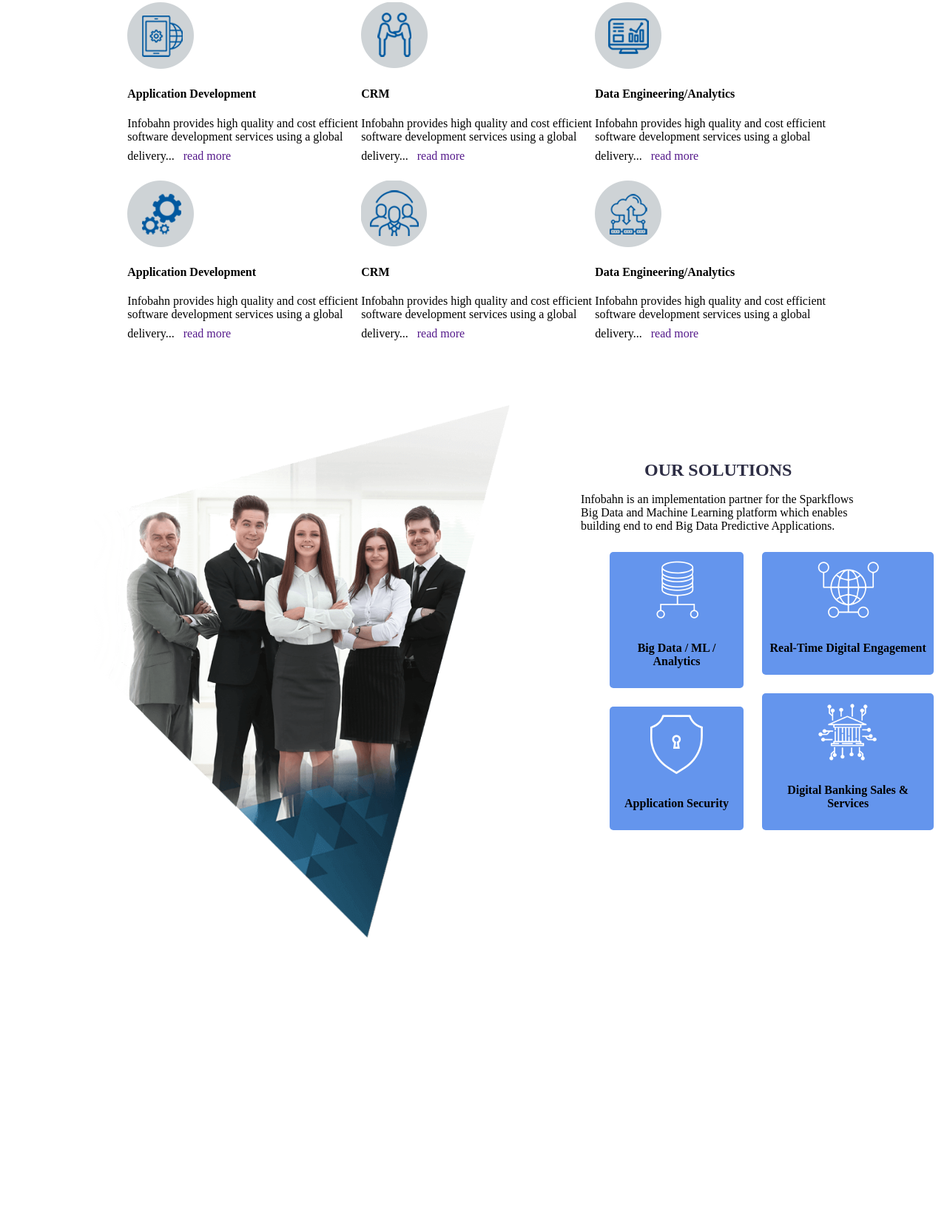
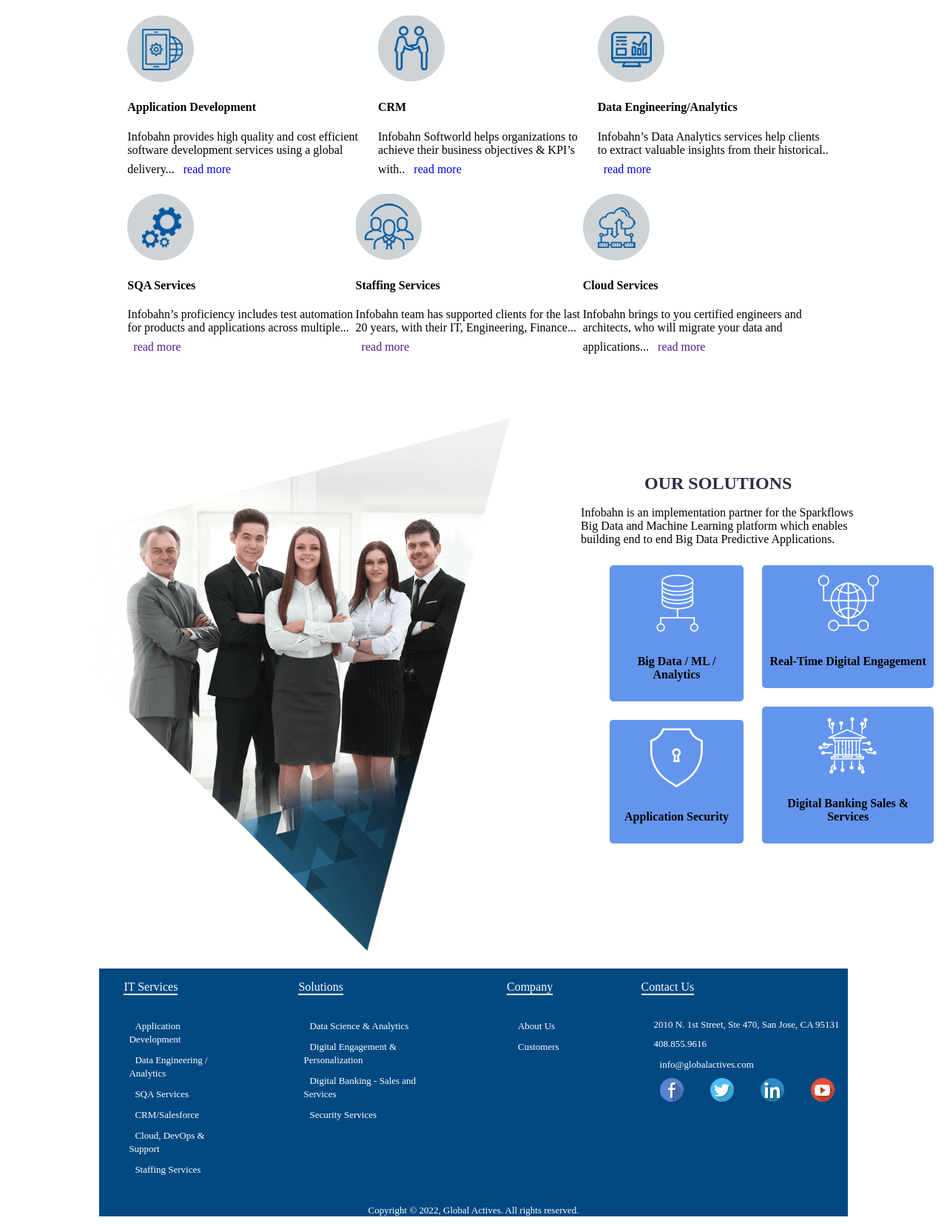
Before and after one commit to sameerkalyan/GlobalActives, a plain HTML site: page index.html in a window 1280 px wide. Shown: the part 506-2163 px from the top of the page at 74% size. Before the commit the page ends 1785 px from the top, so only its background shows below. Drawn offline with Linux system fonts and the light colour scheme.

Commit message:
Update index.html

```diff
--- a/index.html
+++ b/index.html
@@ -5,28 +5,64 @@
     <meta http-equiv="X-UA-Compatible" content="IE=edge">
     <meta name="viewport" content="width=device-width, initial-scale=1.0">
     <link rel="stylesheet" href="/css/style.css">
+    <link rel="preconnect" href="https://fonts.googleapis.com">
+    <link rel="preconnect" href="https://fonts.gstatic.com" crossorigin>
+    <link href="https://fonts.googleapis.com/css2?family=Poppins:wght@300&display=swap" rel="stylesheet">
     <title>Global Actives</title>
 </head>
 <body class="main-container">
 
     <header class="header">
+
         <nav>
+            <div class="logo-c">
+                <img src="/images/logo-blog.png" alt="">
+            </div>
 
-            <div class="logo-c">
-                <img src="/images/logo.png" alt="">
-            </div>
             <div class="links">
-                    <a href=""> ABOUT US </a>
-                    <a href=""> IT SERVICES </a>
-                    <a href=""> SOLUTIONS </a>
-                    <a href=""> CAREERS </a>
-                    <a href=""> CUSTOMERS </a>
-                    <a href=""> CONTACT US </a>
+                <ul>
+                   <li> <a href="/html/aboutUs.html">  ABOUT US  </a> </li>
+                   <div class="main-item">
+                        <li> <a href="" class="main-link">  IT SERVICES  </a>
+                            <div class="sub-items">
+                                <a href="/html/applicationDev.html">Application Development</a>
+                                <a href="/html/dataEngineering.html">Data Engineering / Analytics</a>
+                                <a href="/html/crm.html">CRM/Salesforce</a>
+                                <a href="/html/cloudManagement.html">Cloud Management, DevOps & Support</a>
+                                <a href="/html/staffingService.html">Staffing Services</a>
+                            </div>
+                        </li>
+                    </div>
+
+                    <div class="main-item">
+                        <li><a href="" class="main-link"> SOLUTIONS</a>
+                            <div class="sub-items">
+                                <a href="/html/dataScience.html"> Data Science & Analytics </a>
+                                <a href="/html/omni.html"> Omni Channel Digital Entertainment Platform for Retail & Banking</a>
+                                <a href="/html/securityServices.html"> Security Services </a>
+                            </div>
+                        </li>
+                    </div>
+
+                    <div class="main-item">
+                        <li><a href="" class="main-link"> CAREERS</a>
+                            <div class="sub-items">
+                                <a href="/html/dataScience.html"> Client Positions </a>
+                                <a href="/html/internalJobs.html"> Internal Jobs</a>
+                                <a href="/html/diceJobListings.html"> Dice Job Listings </a>
+                            </div>
+                        </li>
+                    </div>
+
+                   <li> <a href="/html/customers.html">  CUSTOMERS  </a> </li>
+                   <li> <a href="">  CONTACT US  </a> </li>
+                </ul>
             </div>
         </nav>
     </header>
 
     <section>
+
         <div class="banner">
             <img src="/images/banner1.jpg" alt="jj" class="banner1">
             <h1 class="banner1-text">Proffesional IT Development</h1>
@@ -40,21 +76,19 @@
                 <img src="/images/l1.png" alt="">
                 <h4>Application Development</h4>
                 <p> Infobahn provides high quality and cost efficient software development services using a global
-                    delivery... <a href="">read more</a></p>
+                    delivery... <a href="/html/applicationDev.html">read more</a></p>
             </div>
 
             <div class="s2">
                 <img src="/images/l2.png" alt="">
                 <h4>CRM</h4>
-                <p> Infobahn provides high quality and cost efficient software development services using a global
-                    delivery... <a href="">read more</a></p>
+                <p>  Infobahn Softworld helps organizations to achieve their business objectives &amp; KPI’s with.. <a href="/html/crm.html">read more</a></p>
             </div>
 
             <div class="s3">
                 <img src="/images/l3.png" alt="">
                 <h4>Data Engineering/Analytics</h4>
-                <p> Infobahn provides high quality and cost efficient software development services using a global
-                    delivery... <a href="">read more</a></p>
+                <p>  Infobahn’s Data Analytics services help clients to extract valuable insights from their historical.. <a href="/html/dataEngineering.html">read more</a></p>
             </div>
 
         </div>
@@ -63,23 +97,20 @@
 
             <div class="s4">
                 <img src="/images/l4.png" alt="">
-                <h4>Application Development</h4>
-                <p> Infobahn provides high quality and cost efficient software development services using a global
-                    delivery... <a href="">read more</a></p>
+                <h4>SQA Services</h4>
+                <p>  Infobahn’s proficiency includes test automation for products and applications across multiple... <a href="">read more</a></p>
             </div>
 
             <div class="s5">
                 <img src="/images/l5.png" alt="">
-                <h4>CRM</h4>
-                <p> Infobahn provides high quality and cost efficient software development services using a global
-                    delivery... <a href="">read more</a></p>
+                <h4>Staffing Services</h4>
+                <p>  Infobahn team has supported clients for the last 20 years, with their IT, Engineering, Finance...  <a href="">read more</a></p>
             </div>
 
             <div class="s6">
                 <img src="/images/l6.png" alt="">
-                <h4>Data Engineering/Analytics</h4>
-                <p> Infobahn provides high quality and cost efficient software development services using a global
-                    delivery... <a href="">read more</a></p>
+                <h4>Cloud Services</h4>
+                <p>  Infobahn brings to you certified engineers and architects, who will migrate your data and applications...  <a href="">read more</a></p>
             </div>
 
         </div>
@@ -126,6 +157,73 @@
             </div>
     </section>
 
+    <footer>
+        <div class="footer-container">
+        <div class="col1">
+            <p class="footer-headers"> IT Services</p>
+
+            <ul>
+                <li><a href="/html/applicationDev.html">Application Development</a></li>
+                <li><a href="/html/dataEngineering.html">Data Engineering / Analytics</a></li>
+                <li><a href="/html/securityServices.html">SQA Services</a></li>
+                <li><a href="/html/crm.html">CRM/Salesforce </a></li>
+                <li><a href="/html/cloudManagement.html">Cloud, DevOps & Support</a></li>
+                <li><a href="/html/staffingService.html">Staffing Services</a></li>
+            </ul>
+
+        </div>
+
+        <div class="col2">
+            <p class="footer-headers">Solutions</p>
+            <ul>
+                <li><a href="/html/dataScience.html">Data Science & Analytics</a></li>
+                <li><a href="">Digital Engagement & Personalization</a></li>
+                <li><a href="">Digital Banking - Sales and Services</a></li>
+                <li><a href="/html/securityServices.html">Security Services</a></li>
+            </ul>
+        </div>
+
+        <div class="col3">
+            <p class="footer-headers">Company</p>
+            <ul>
+                <li><a href="/html/aboutUs.html"> About Us</a></li>
+                <li><a href="/html/customers.html"> Customers</a></li>
+            </ul>
+        </div>
+
+        <div class="col4">
+
+            <p class="footer-headers">Contact Us</p>
+                <ul >
+                    <div class="l1">
+                         <li> <div class="icon"><i class="fa fa-globe" aria-hidden="true"></i></div> <div class="data"> <p> 2010 N. 1st Street, Ste 470,
+                         San Jose, CA 95131 </p></div> </li>
+                    </div>
+
+                    <div class="l1">
+                        <li> <div class="icon"> <i class="fa fa-phone" aria-hidden="true"></i> </div>  <div class="data"> <p>408.855.9616</p> </div></li>
+                    </div>
+
+                    <div class="l1">
+                        <li> <div class="icon"> <i class="fa fa-envelope" aria-hidden="true"></i> </div>  <div class="data"> <a href="">info@globalactives.com</a> </div></li>
+                    </div>
+
+                    <div class="l1 last">
+                        <li>
+                             <div class="icon"> <a href=""> <img src="/images/facebook.jpg" alt=""> </a> </div>
+                             <div class="icon"> <a href=""> <img src="/images/twitter.jpg" alt=""> </a> </div>
+                             <div class="icon"> <a href=""> <img src="/images/linkedin.jpg" alt=""> </a> </div>
+                             <div class="icon"> <a href=""> <img src="/images/youtube.jpg" alt=""> </a> </div>
+                        </li>
+                    </div>
+                </ul>
+        </div>
+        </div>
+
+        <p id="copyrightt">Copyright © 2022, Global Actives. All rights reserved.</p>
+    </footer>
+
+
 
 </body>
 </html>
```
